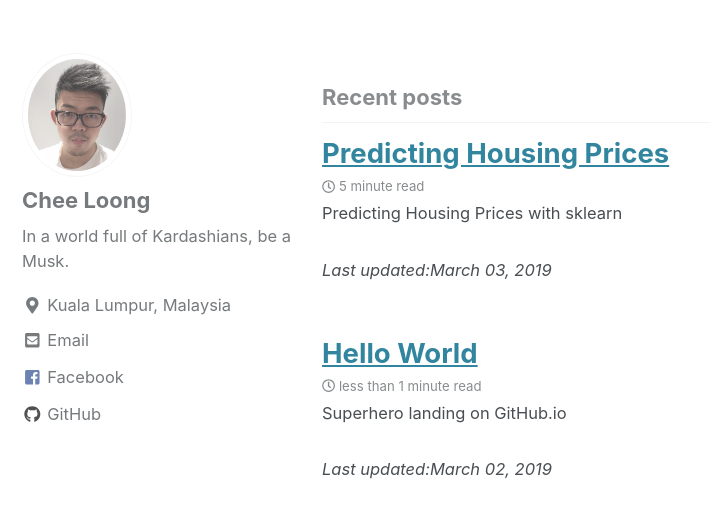
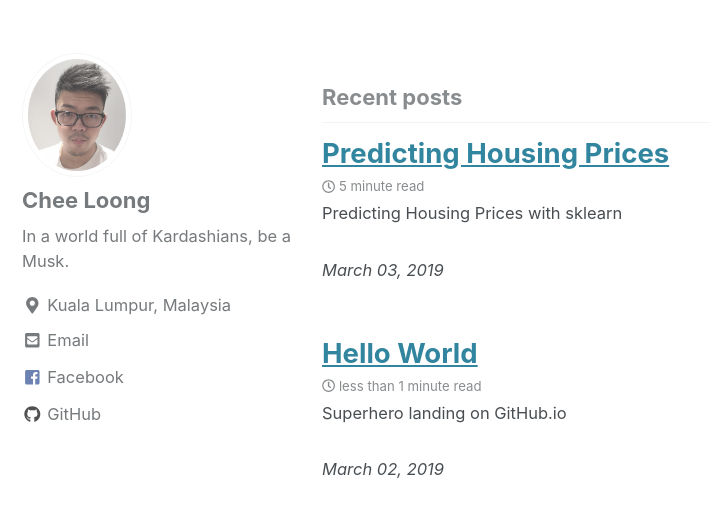
Before and after one commit to CheeLoong/CheeLoong.github.io, a Jekyll site: the page built from index.html, in a window 1280 px wide and 900 px high, scrolled down 373 px. Shown: the top 518 px of the window, without its empty margins (0-710 px from the left). Built offline with Jekyll 4.4.1, drawn with Linux system fonts in a browser that asks for light colours; cached includes are drawn as plain includes; the list of posts is cut into pages by our own code.

Commit message:
remove last updated

```diff
--- a/_includes/archive-single.html
+++ b/_includes/archive-single.html
@@ -44,7 +44,7 @@
     {% elsif post.collection == 'publications' %}
       <p>Published in <i>{{ post.venue }}</i>, {{ post.date | default: "1900-01-01" | date: "%Y" }} </p>
     {% elsif post.date %}
-     <p class="page__date"><sub><i>Last updated:<time datetime="{{ post.date | default: "1900-01-01" | date_to_xmlschema }}">{{ post.date | default: "1900-01-01" | date: "%B %d, %Y" }}</time></i></sub></p>
+     <p class="page__date"><sub><i><time datetime="{{ post.date | default: "1900-01-01" | date_to_xmlschema }}">{{ post.date | default: "1900-01-01" | date: "%B %d, %Y" }}</time></i></sub></p>
     {% endif %}
 
   </article>
```
